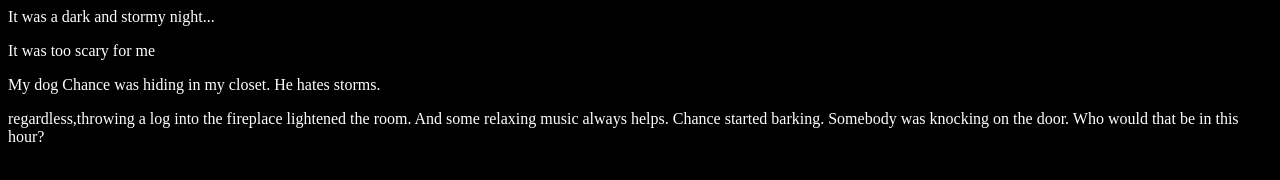
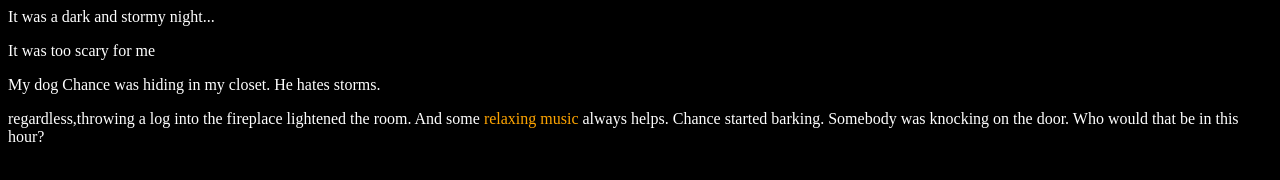
Before and after one commit to kyoch/fireside-story, a plain HTML site: page index.html in a window 1280 px wide. Drawn offline with Linux system fonts and the light colour scheme.

Commit message:
Added a link and changed css

```diff
--- a/index.html
+++ b/index.html
@@ -7,7 +7,7 @@
     <p>It was too scary for me</p>
     <p>My dog Chance was hiding in my closet. He hates storms.</p>
     <p>regardless,throwing a log into the fireplace lightened the room.
-       And some relaxing music always helps. Chance started barking. Somebody was knocking on the door. Who would that be in this hour?
+       And some <a href="www.pandora.com">relaxing music</a> always helps. Chance started barking. Somebody was knocking on the door. Who would that be in this hour?
 
     </p>
   </body>
--- a/style.css
+++ b/style.css
@@ -2,3 +2,8 @@ body {
     color: white;
     background-color: black;
   }
+
+  a {
+    color: orange;
+    text-decoration: none;
+  }
```
